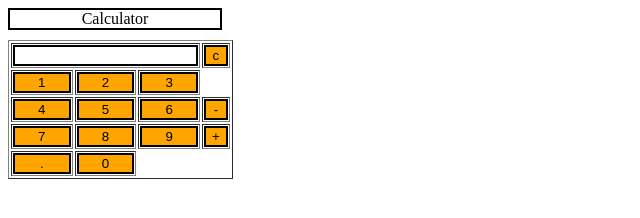
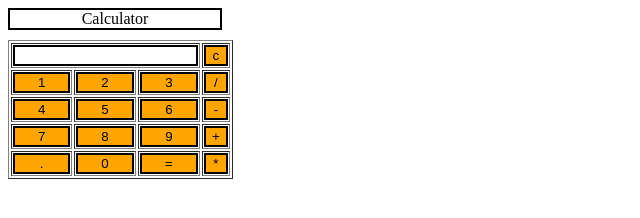
Before and after one commit to Saurabh-iiitb/Devops_assignment, a plain HTML site: page src/main/webapp/index.html in a window 1280 px wide. Shown: the whole page, without its empty margins (0-640 px from the left). Drawn offline with Linux system fonts and the light colour scheme.

Commit message:
adding division

```diff
--- a/src/main/webapp/index.html
+++ b/src/main/webapp/index.html
@@ -62,7 +62,7 @@
 			<td><input type="button" value="1" onclick="dis('1')"/> </td>
 			<td><input type="button" value="2" onclick="dis('2')"/> </td>
 			<td><input type="button" value="3" onclick="dis('3')"/> </td>
-			<!-- <td><input type="button" value="/" onclick="dis('/')"/> </td> -->
+			 <td><input type="button" value="/" onclick="dis('/')"/> </td>
 		</tr>
 		<tr>
 			<td><input type="button" value="4" onclick="dis('4')"/> </td>
@@ -80,8 +80,8 @@
 			<td><input type="button" value="." onclick="dis('.')"/> </td>
 			<td><input type="button" value="0" onclick="dis('0')"/> </td>
 			<!-- solve function call function solve to evaluate value -->
-			<!--<td><input type="button" value="=" onclick="solve()"/> </td>
-			  <td><input type="button" value="*" onclick="dis('*')"/> </td> -->
+			<td><input type="button" value="=" onclick="solve()"/> </td>
+			  <td><input type="button" value="*" onclick="dis('*')"/> </td>
 		</tr>
 	</table>
 </body>
```
